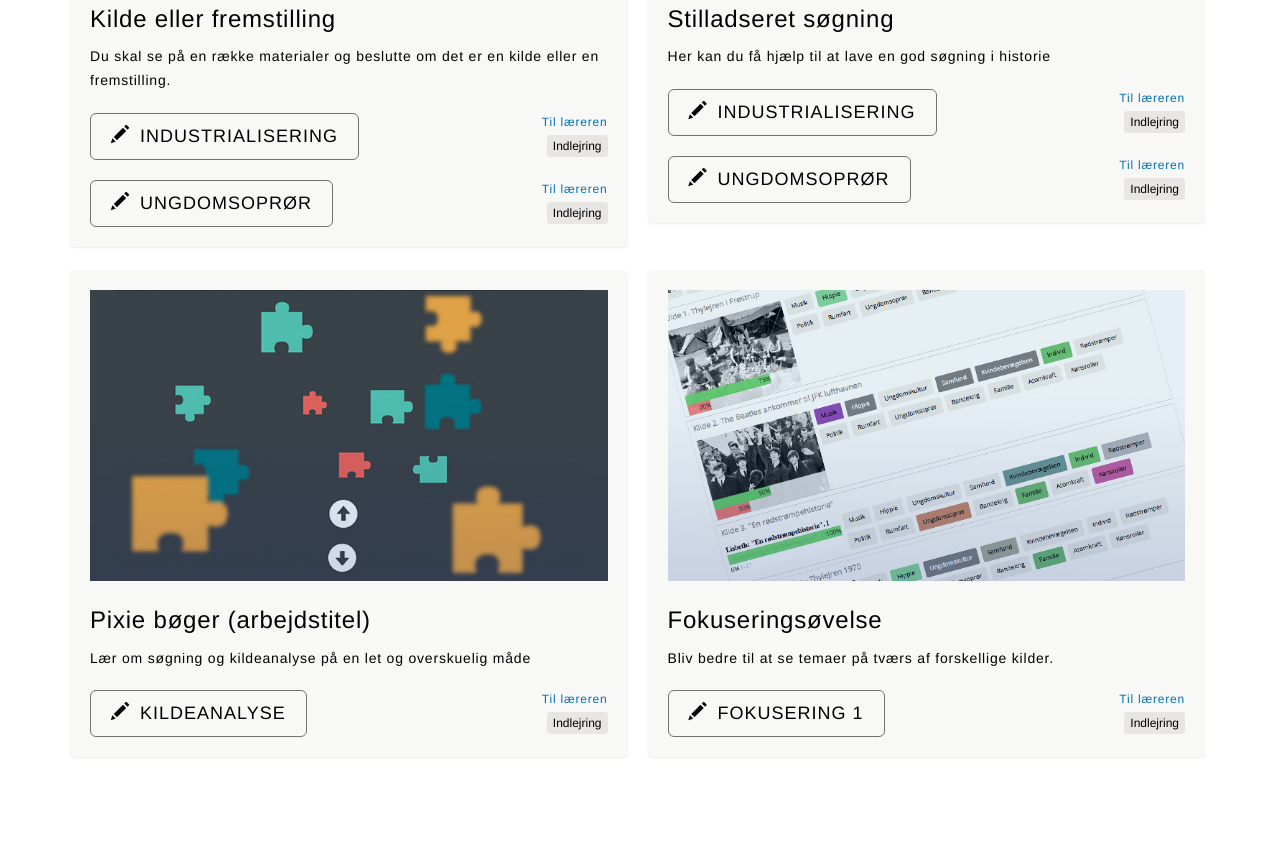
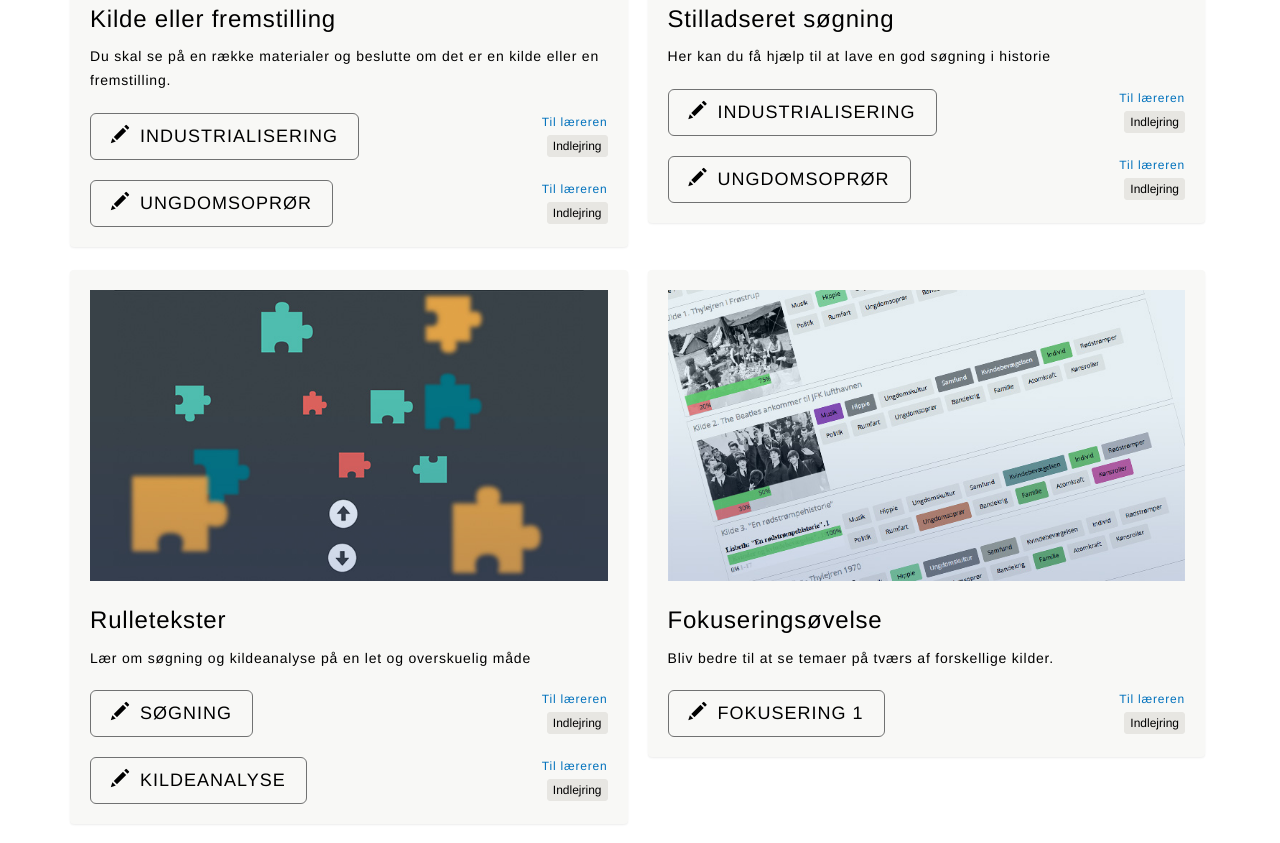
Before and after one commit to kvucEteam/historie, a plain HTML site: page index.html in a window 1280 px wide. Shown: the part 1431-2274 px from the top of the page. Before the commit the page ends 2211 px from the top, so only its background shows below. Drawn offline with nearby package versions, Linux system fonts and the light colour scheme; files that its build step writes are made by us from their sources; a script that the page names is missing.

Commit message:
Søgning btn aktiveret og Pixie overskrift ændret til Rulletekster

```diff
--- a/index.html
+++ b/index.html
@@ -236,19 +236,19 @@
                         </a>
                     </div>
                     <div>
-                        <h3>Pixie bøger (arbejdstitel)</h3>
+                        <h3>Rulletekster</h3>
                         <p>
                             Lær om søgning og kildeanalyse på en let og overskuelig måde
                         </p>
                         <div class="btn_container">
-                            <!-- <a target="_blank" href="../histB_parallax_kildeanalyse/parallax_kildeanalyse.html" class="btn-default btn-lg" role="button">
+                            <a target="_blank" href="../histB_parallax_soegning/parallax_soegning.html" class="btn-default btn-lg" role="button">
                                 <span class="glyphicon glyphicon-pencil"></span>Søgning
                             </a>
                             <div class="indlejring_container">
                                 <a class="MetaDataLink" target="_blank" href="pdf/character_exercise_my_dear_american_part_one.pdf">Til læreren</a>
                                 <br>
                                 <a class="btn btn-info btn-xs embedlink" onclick="embedlink($(this))">Indlejring</a>
-                            </div> -->
+                            </div>
                         </div>
                     </div>
                     <div class="btn_container">
```
